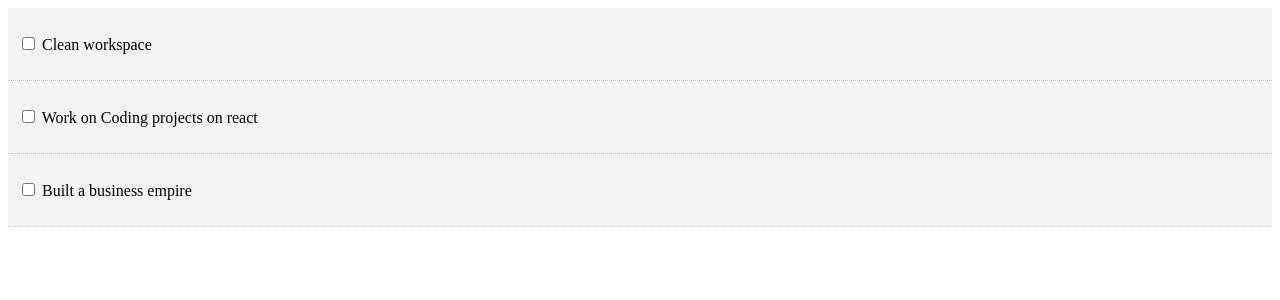
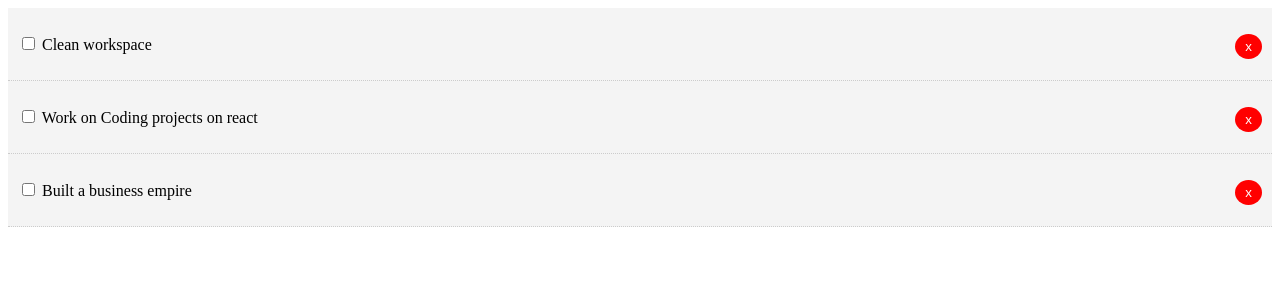
Before and after one commit to henry88lay/todo-list-reactjs, a React (Create React App) app: page / in a window 1280 px wide. Shown: the top 300 px of the page. Built offline with nearby package versions, Linux system fonts and the light colour scheme.

Commit message:
added styling and a button in Todoitem

```diff
--- a/src/App.js
+++ b/src/App.js
@@ -22,6 +22,7 @@
     ]
   }
 
+  // Toggle Complete
   markComplete = (id) => {
     this.setState({ todos: this.state.todos.map(todo => {
       if(todo.id === id) {
--- a/src/components/TodoItem.js
+++ b/src/components/TodoItem.js
@@ -19,6 +19,7 @@
                 <p>
                     <input type="checkbox" onChange={this.props.markComplete.bind(this, id)}/> {' '}
                     { title }
+                    <button style={btnStyle}>x</button>
                 </p>
             </div>
         )
@@ -30,5 +31,14 @@
     todo: PropTypes.object.isRequired
 }
 
+const btnStyle = {
+    background: '#ff0000',
+    color: '#fff',
+    border: 'none',
+    padding: '5px 10px',
+    borderRadius: '50%',
+    cursor: 'pointer',
+    float: 'right'
+}
 
 export default TodoItem
```
